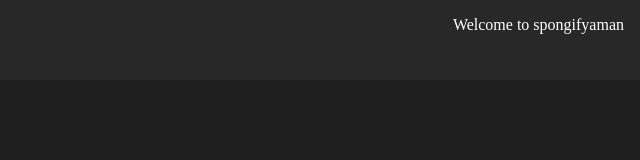
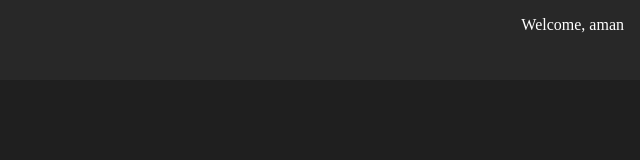
Before and after one commit to aprajita29thakur/Project2, a plain HTML site: page index.html in a window 1280 px wide. Both pictures are taken after a click on the button "Go". Shown: the full height of the page, 640-1280 px from the left. Drawn offline with Linux system fonts and the light colour scheme.

Commit message:
Upgradation in index.html

```diff
--- a/index.html
+++ b/index.html
@@ -49,19 +49,40 @@
 
           //adding an event listener to a button
 
-          $('.welcome-screen button').on('click', function() {
+          // $('.welcome-screen button').on('click', function() {
+          //   var name = $('#name-input').val();
+          //   console.log(name);
+          //
+          //   $('.welcome-screen').addClass('hidden');
+          //     $('.main').removeClass('hidden');
+          //
+          //
+          //   var message = "Welcome to spongify" + name;
+          //   // console.log(message);
+          //   //showing our welcome message on the screen
+          //    $('.user-name').text(message);
+          // });
+
+      $('.welcome-screen button').on('click', function()
+        {
             var name = $('#name-input').val();
-            console.log(name);
 
-            $('.welcome-screen').addClass('hidden');
+            if(name.length > 3)
+            {
+              var message = "Welcome, " +  name;
+              $('.main .user-name').text(message);
+              $('.welcome-screen').addClass('hidden');
               $('.main').removeClass('hidden');
-
-
-            var message = "Welcome to spongify" + name;
-            // console.log(message);
-            //showing our welcome message on the screen
-             $('.user-name').text(message);
-          });
+            }
+            else
+            {
+              // var button = document.querySelector('.welcome-screen button');
+               // button.addEventListener('click', function()
+              {
+                alert('Wrong User-Details!');
+              }
+            }
+        });
         </script>
 </body>
 </html>
--- a/main.css
+++ b/main.css
@@ -10,8 +10,7 @@ body {
     width: 100%;
     border: 0;
     margin: 0;
-    font-size: 16px;
-}
+    font-size: 16px;}
 
 h1 {
     border: 0;
```
